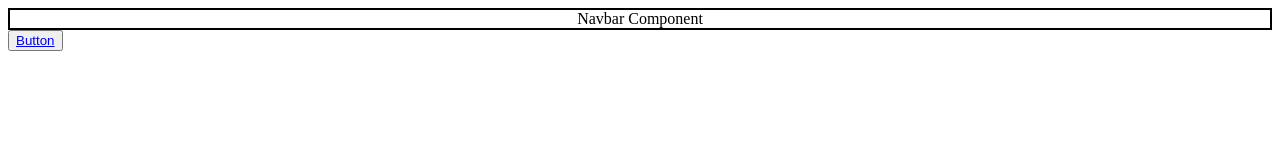
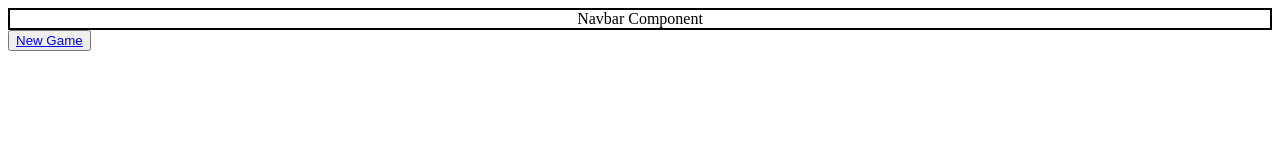
Before and after one commit to patrickrgrady81/baseball, a React (Create React App) app: page / in a window 1280 px wide. Shown: the top 160 px of the page. Built offline with nearby package versions, Linux system fonts and the light colour scheme.

Commit message:
Installed redux

```diff
--- a/package.json
+++ b/package.json
@@ -8,8 +8,10 @@
     "@testing-library/user-event": "^12.2.2",
     "react": "^17.0.1",
     "react-dom": "^17.0.1",
+    "react-redux": "^7.2.2",
     "react-router-dom": "^5.2.0",
     "react-scripts": "4.0.0",
+    "redux": "^4.0.5",
     "web-vitals": "^0.2.4"
   },
   "scripts": {
--- a/src/App.js
+++ b/src/App.js
@@ -1,5 +1,5 @@
 import React from "react"
-import { BrowserRouter as Router, Route } from "react-router-dom"
+import { BrowserRouter as Router, Route, Switch } from "react-router-dom"
 
 import Nav from "./components/nav/Nav"
 import Home from "./components/pages/Home"
@@ -10,8 +10,10 @@ function App() {
     <Router>
       <div className="App">
         <Nav />
-        <Route path="/" exact component={Home} />
-        <Route path="/baseball" component={Baseball} />
+        <Switch>
+          <Route path="/" exact component={Home} />
+          <Route path="/score" component={Baseball} />
+        </Switch>
       </div>
     </Router>
 
--- a/src/components/pages/Home.js
+++ b/src/components/pages/Home.js
@@ -5,7 +5,7 @@ class Home extends Component {
   render() {
     return (
       <div>
-        <button><Link to="/baseball">Button</Link></button>
+        <button><Link to="/score">New Game</Link></button>
       </div>
     )
   }
```
Also changed, not shown: 2 other files (tests, documents, lock files or other folders).
